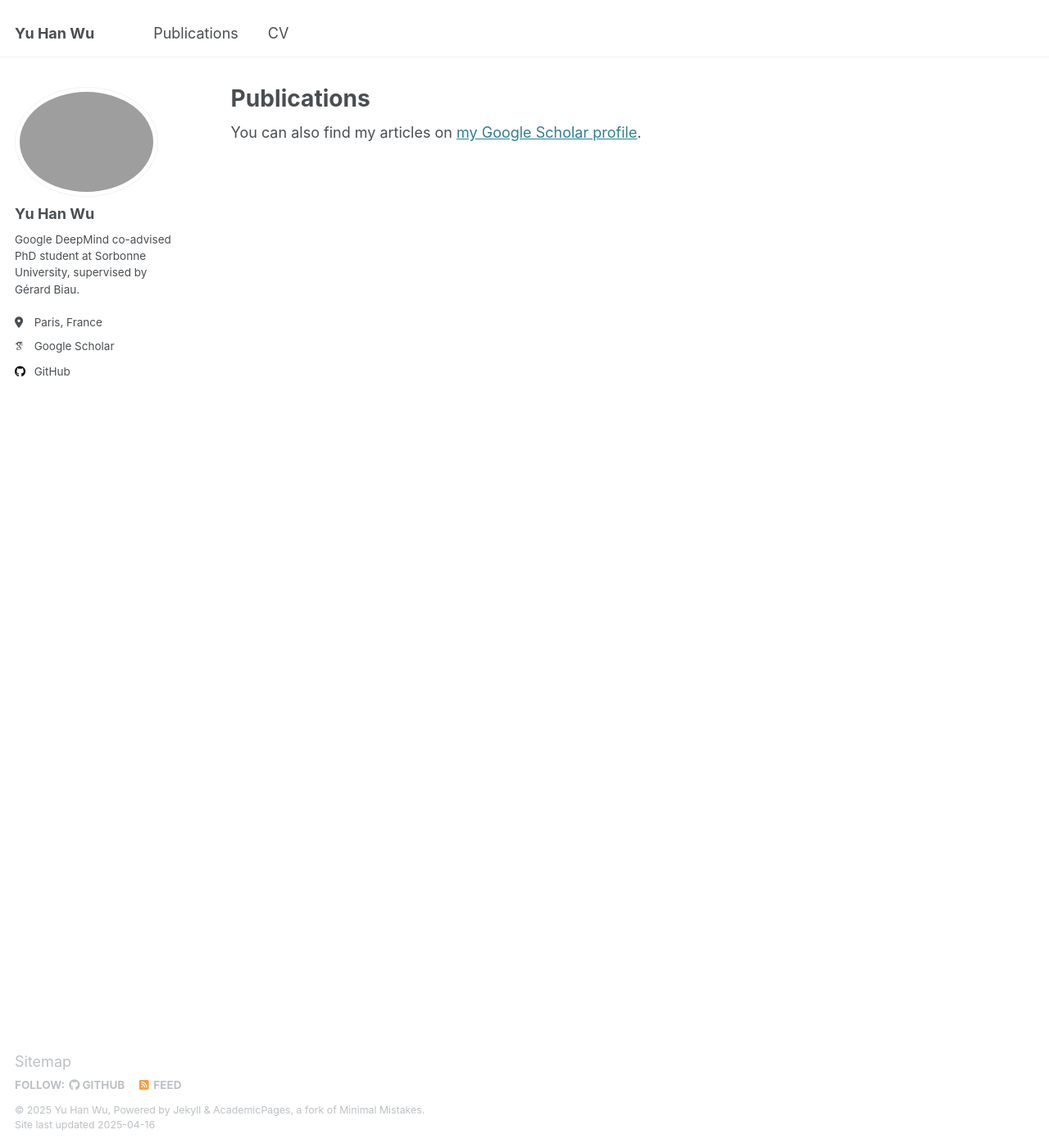
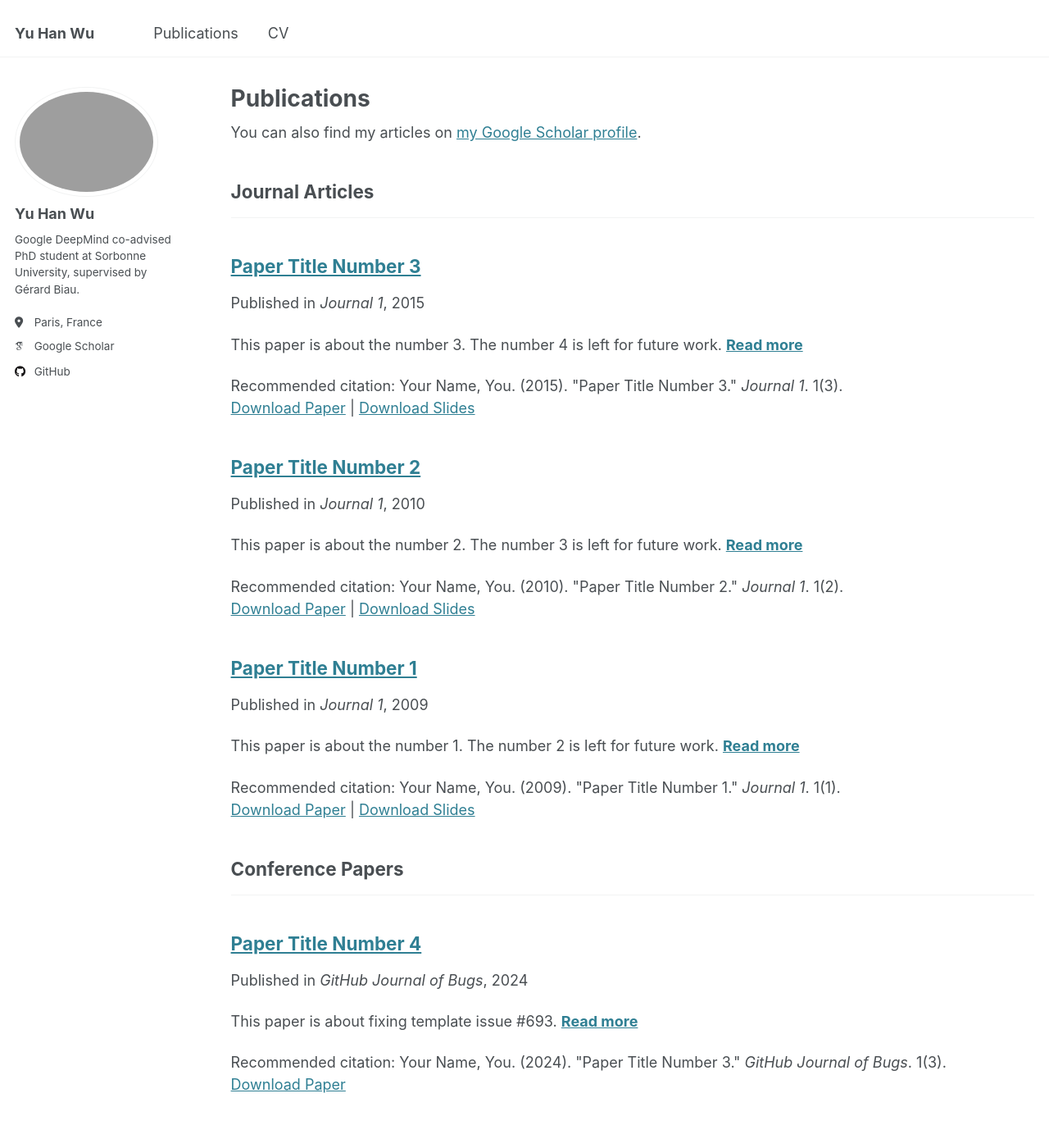
Before and after one commit to pojoowu/pojoowu.github.io, a Jekyll site: the page built from _pages/publications.html, in a window 1280 px wide and 1400 px high. Shown: the whole window at 82% size. Built offline with Jekyll 4.4.1, drawn with Linux system fonts in a browser that asks for light colours; some web fonts are replaced; a file with an impossible date is left out.

Commit message:
Update _config.yml

```diff
--- a/_config.yml
+++ b/_config.yml
@@ -37,6 +37,7 @@ staticman:
       options:
         format           : "iso8601" # "iso8601" (default), "timestamp-seconds", "timestamp-milliseconds"
 atom_feed:
+  hide                   : false
   path                   : # blank (default) uses feed.xml
 read_more                : "enabled" # if enabled, adds a "read more" link to excerpts
 future                   : true
@@ -105,17 +106,21 @@ author:
   weibo            :
   xing             :
   youtube          :
-  # wikipedia        : "staeiou"
+  # wikipedia        : "staeiou"\
 
+publication_category:
+  books:
+    title: 'Books'
+  manuscripts:
+    title: 'Journal Articles'
+  conferences:
+    title: 'Conference Papers'
 
 # Reading Files
 include:
   - .htaccess
   - _pages
-  - "*.pdf"
-  - "papers/*.pdf"
-  - "portfolio/papers/*.pdf"
-  - "portfolio/*.pdf"
+  - files
 exclude:
   - "*.sublime-project"
   - "*.sublime-workspace"
@@ -171,7 +176,7 @@ collections:
   teaching:
     output: true
     permalink: /:collection/:path/
-  articles:
+  publications:
     output: true
     permalink: /:collection/:path/
   expressions:
```
